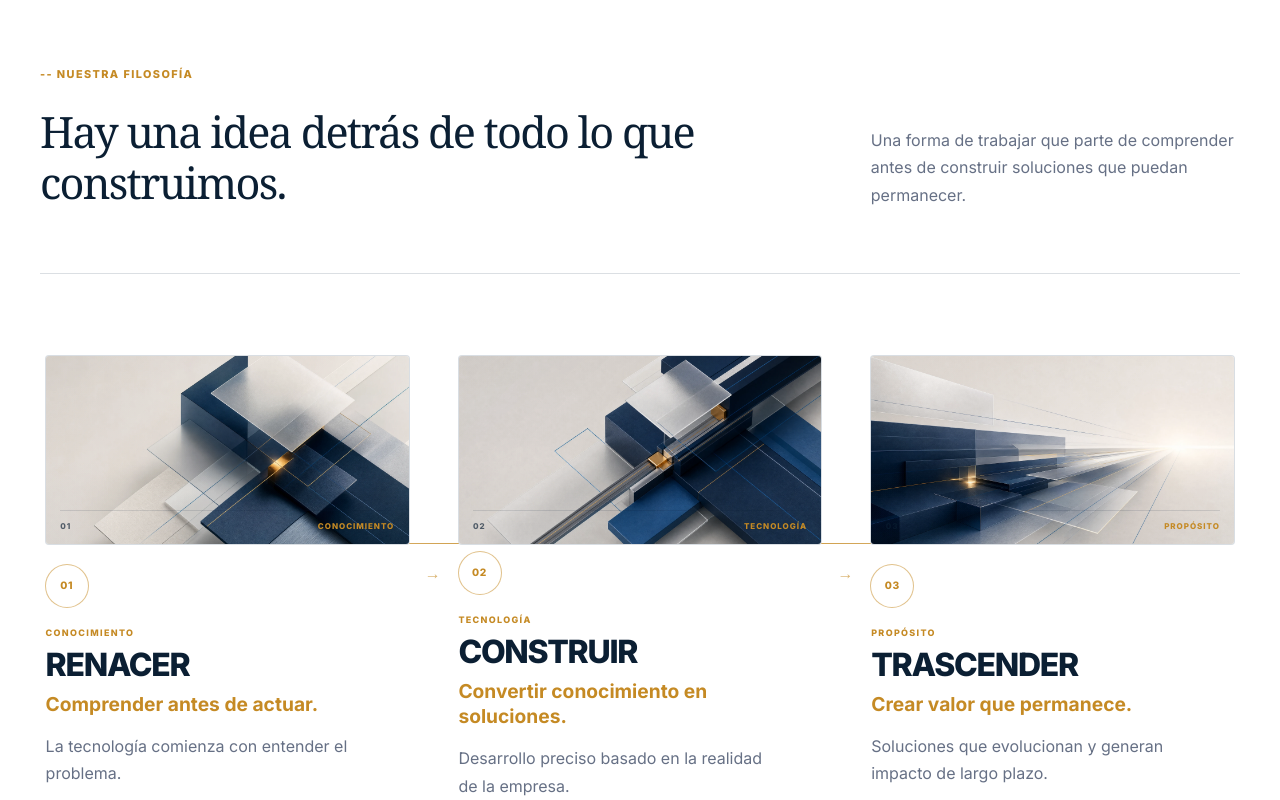
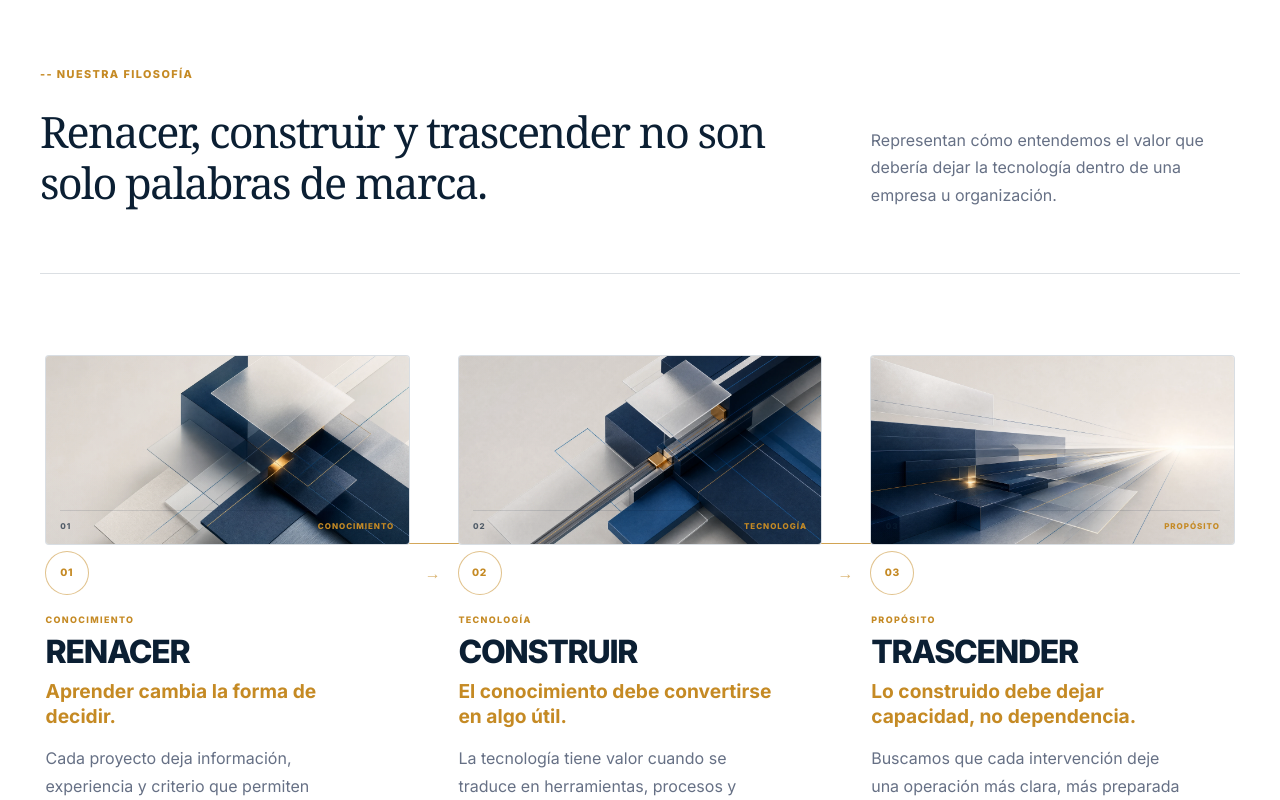
Before and after one commit to DarknesCloud/fenix, a Next.js app: page / in a window 1280 px wide. Shown: the part 8660-9460 px from the top of the page. Built offline with nearby package versions, Linux system fonts and the light colour scheme; no server answers.

Commit message:
refactor copy: separate brand philosophy from methodology

```diff
--- a/components/sections/Philosophy.tsx
+++ b/components/sections/Philosophy.tsx
@@ -6,8 +6,8 @@ const pillars = [
     number: '01',
     concept: 'CONOCIMIENTO',
     lead: 'RENACER',
-    accent: 'Comprender antes de actuar.',
-    text: 'La tecnología comienza con entender el problema.',
+    accent: 'Aprender cambia la forma de decidir.',
+    text: 'Cada proyecto deja información, experiencia y criterio que permiten tomar mejores decisiones la próxima vez.',
     image: '/images/philosophy/renacer.webp',
     alt: 'Composición geométrica abstracta que representa comprensión y descubrimiento',
   },
@@ -15,8 +15,8 @@ const pillars = [
     number: '02',
     concept: 'TECNOLOGÍA',
     lead: 'CONSTRUIR',
-    accent: 'Convertir conocimiento en soluciones.',
-    text: 'Desarrollo preciso basado en la realidad de la empresa.',
+    accent: 'El conocimiento debe convertirse en algo útil.',
+    text: 'La tecnología tiene valor cuando se traduce en herramientas, procesos y capacidades que funcionan en el trabajo cotidiano.',
     image: '/images/philosophy/construir.webp',
     alt: 'Composición geométrica abstracta de módulos tecnológicos en ensamblaje',
   },
@@ -24,8 +24,8 @@ const pillars = [
     number: '03',
     concept: 'PROPÓSITO',
     lead: 'TRASCENDER',
-    accent: 'Crear valor que permanece.',
-    text: 'Soluciones que evolucionan y generan impacto de largo plazo.',
+    accent: 'Lo construido debe dejar capacidad, no dependencia.',
+    text: 'Buscamos que cada intervención deje una operación más clara, más preparada y con mejores bases para lo que venga después.',
     image: '/images/philosophy/trascender.webp',
     alt: 'Composición geométrica abstracta de expansión y proyección hacia el futuro',
   },
@@ -44,12 +44,12 @@ export default function Philosophy() {
 
           <div className={styles.heading}>
             <h2 id="philosophy-title">
-              Hay una idea detrás de todo lo que construimos.
+              Renacer, construir y trascender no son solo palabras de marca.
             </h2>
 
             <p>
-              Una forma de trabajar que parte de comprender antes de construir
-              soluciones que puedan permanecer.
+              Representan cómo entendemos el valor que debería dejar la tecnología
+              dentro de una empresa u organización.
             </p>
           </div>
         </header>
```
